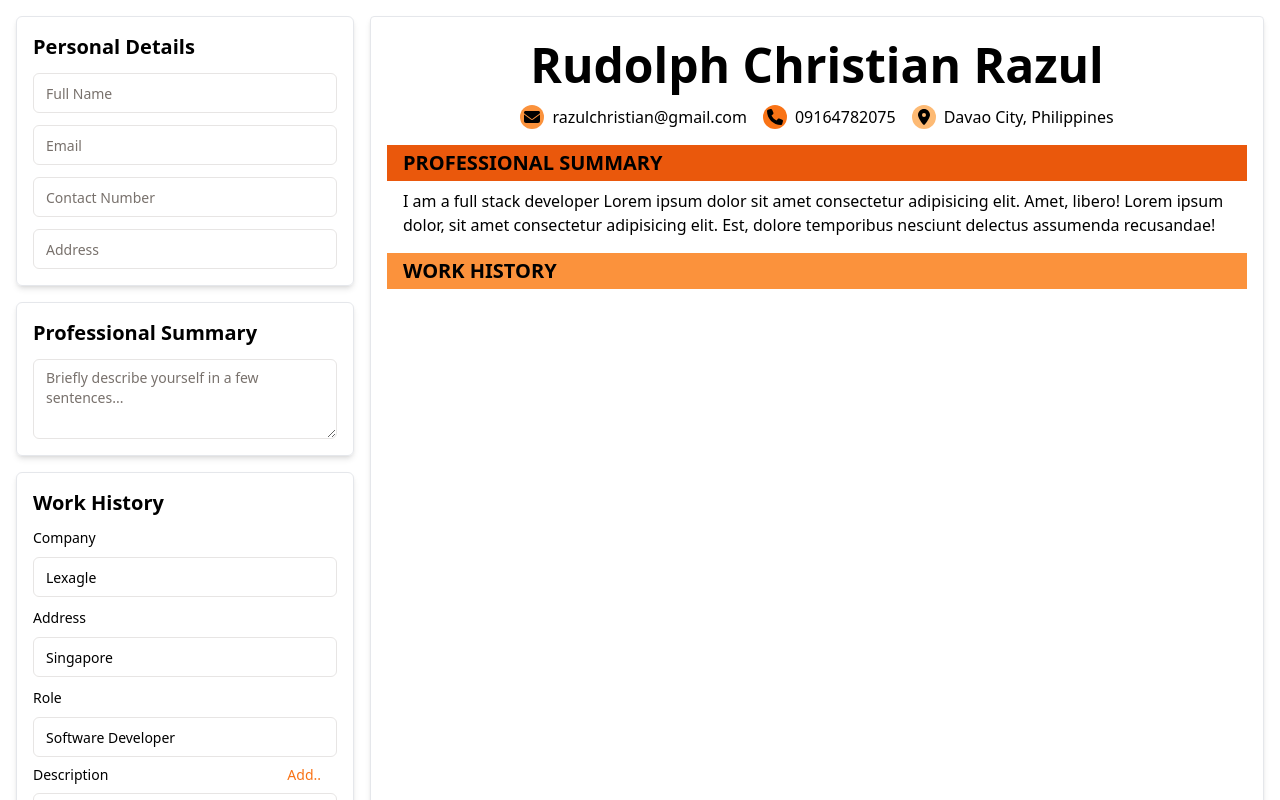
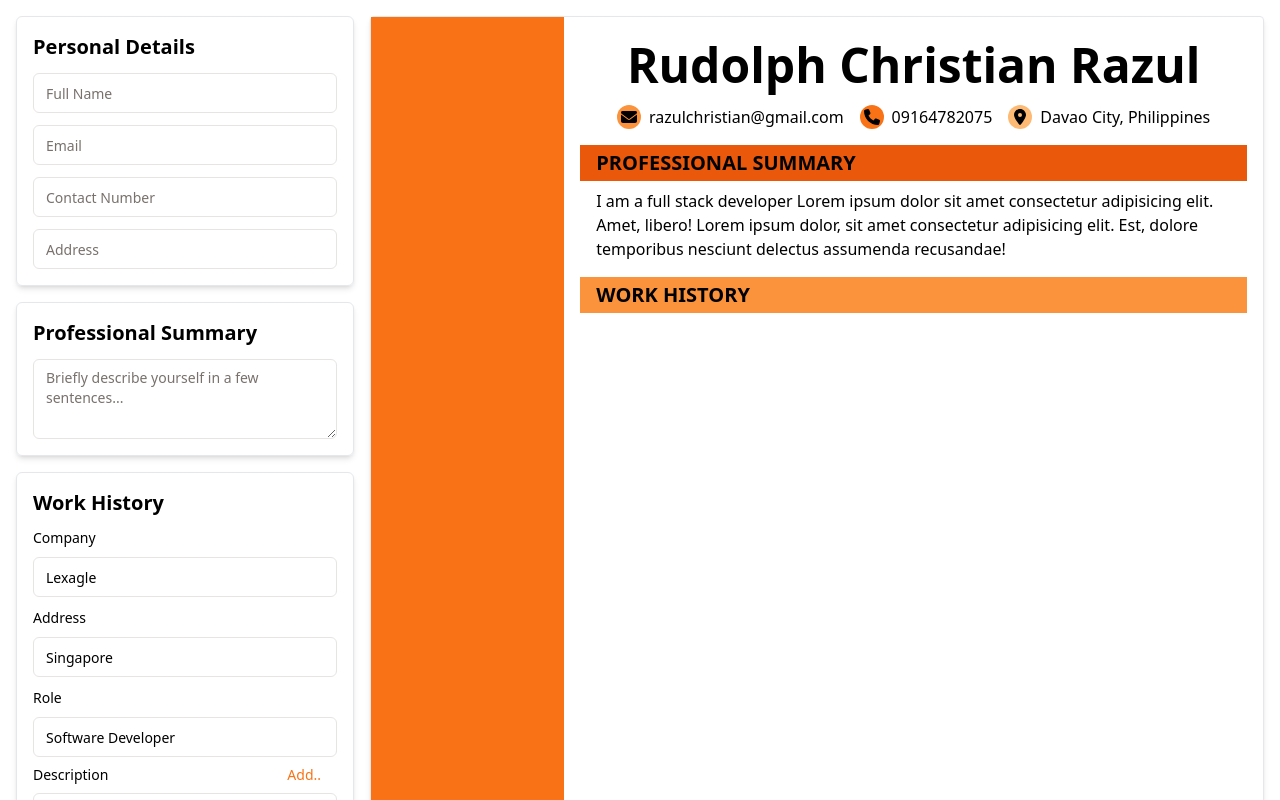
Before and after one commit to christianrazul/cv-architect, a React (Vite) app: page / in a window 1280 px wide. Shown: the top 800 px of the page. Built offline with nearby package versions, Linux system fonts and the light colour scheme.

Commit message:
Refactor Resume component to improve layout and styling

```diff
--- a/src/components/Resume.tsx
+++ b/src/components/Resume.tsx
@@ -10,7 +10,9 @@ interface ResumeProps {
 
 const Resume = ({ header, summary, workHistory }: ResumeProps) => {
   return (
-    <div className=" flex w-full flex-col gap-2 rounded-sm border px-4 shadow-md">
+    <div className="flex w-full rounded-sm border shadow-md">
+      <div className="w-60 bg-primary p-4"></div>
+      <div className=" flex w-full flex-col gap-2 px-4 ">
         <Header
           name={header.name}
           email={header.email}
@@ -20,6 +22,7 @@ const Resume = ({ header, summary, workHistory }: ResumeProps) => {
         <Summary summary={summary} />
         <WorkHistory workHistory={[...workHistory]} />
       </div>
+    </div>
   );
 };
 
--- a/src/style.css
+++ b/src/style.css
@@ -715,6 +715,18 @@ video {
   width: 100%;
 }
 
+.w-20 {
+  width: 5rem;
+}
+
+.w-40 {
+  width: 10rem;
+}
+
+.w-60 {
+  width: 15rem;
+}
+
 .border-collapse {
   border-collapse: collapse;
 }
```
Lines whose indentation alone changed are shown as unchanged.
